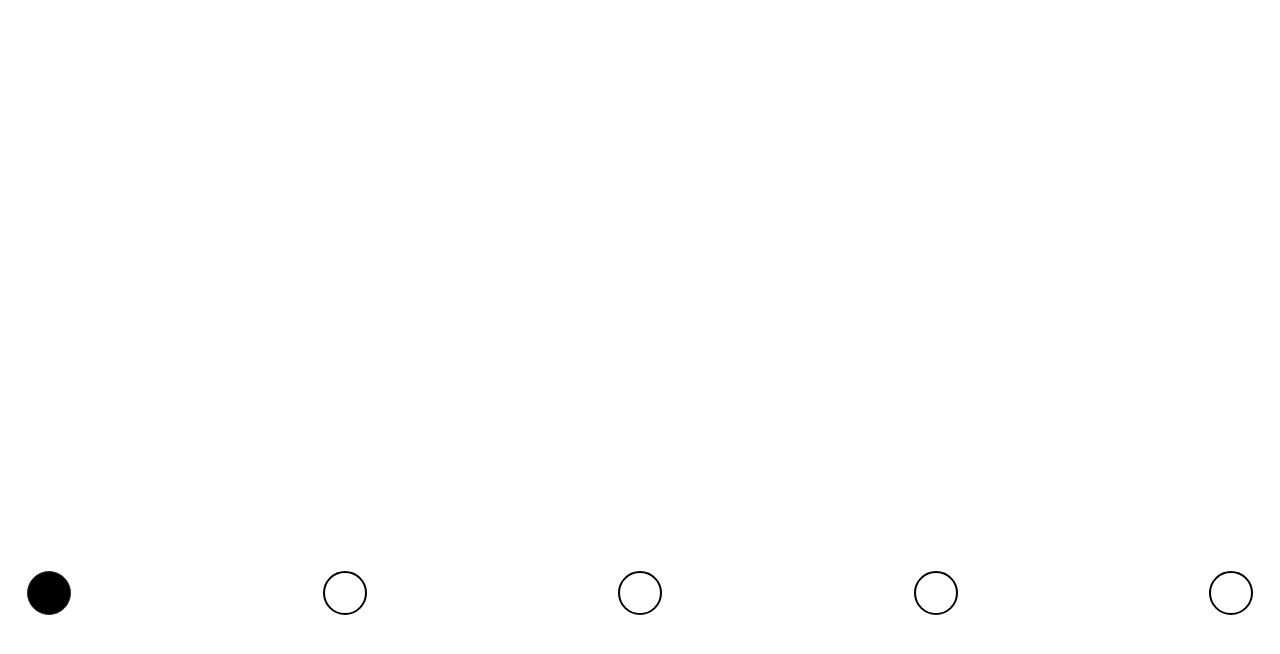
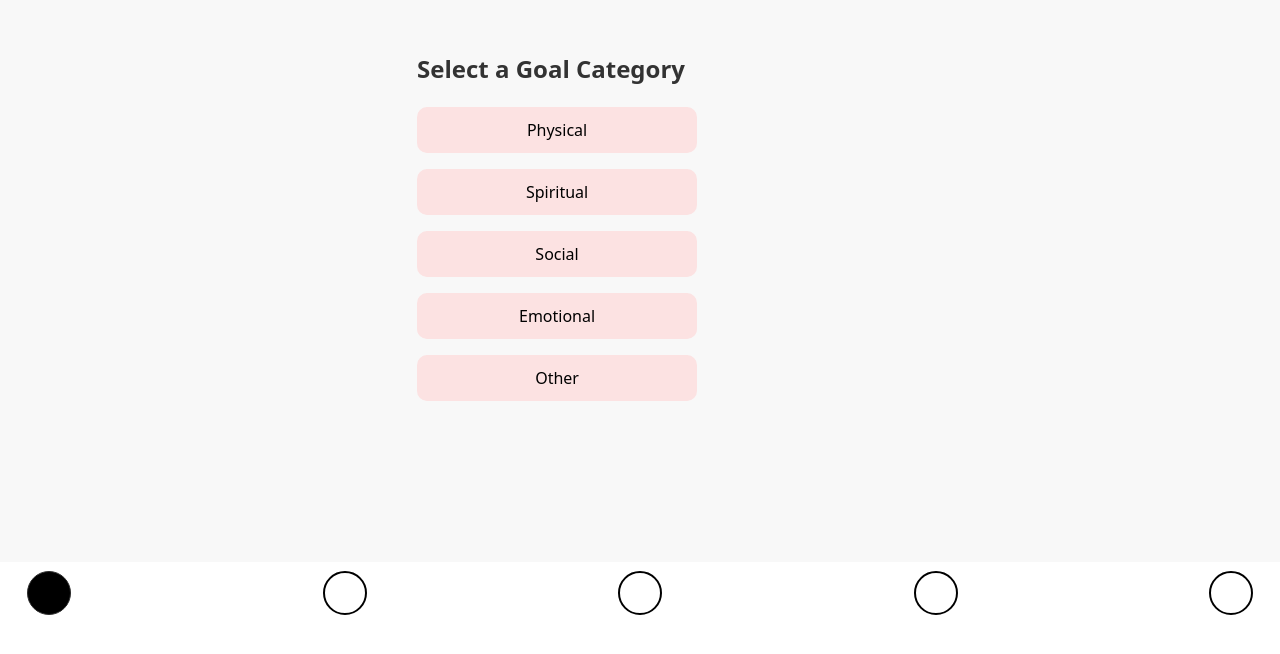
Before and after one commit to phatch21/Group_Project_Scrum, a React (Vite) app in the folder frontend/: page /GoalInput in a window 1280 px wide. Before the commit this address had no page. Shown: the part 176-830 px from the top of the page. Before the commit the page ends 800 px from the top, so only its background shows below. Built offline with nearby package versions, Linux system fonts and the light colour scheme.

Commit message:
Added create a goal page

```diff
--- a/frontend/src/App.tsx
+++ b/frontend/src/App.tsx
@@ -8,6 +8,7 @@ import Stats from "./stats";
 import Customization from "./Customization";
 import Login from "./Login";
 import CreateAccount from "./CreateAccount";
+import GoalInput from "./GoalInput";
 
 function App() {
   return (
@@ -20,6 +21,7 @@ function App() {
         <Route path="/Login" element={<Login />} />
         <Route path="/Orchard" element={<Orchard />} />
         <Route path="/CreateAccount" element={<CreateAccount />} />
+        <Route path="/GoalInput" element={<GoalInput />} />
       </Routes>
       {/* Only show nav bar on certain pages */}
       <BottomNavigation />
--- a/frontend/src/GoalInput.tsx
+++ b/frontend/src/GoalInput.tsx
@@ -1,4 +1,5 @@
 import React, { useState } from "react";
+import "./styles/Settings.css";
 
 const GoalInput = () => {
   const [category, setCategory] = useState("");
@@ -41,14 +42,14 @@ const GoalInput = () => {
   };
 
   return (
-    <div className="p-4 max-w-md mx-auto">
+    <div className="settings-screen">
       {!category ? (
         <div>
           <h2 className="text-lg font-bold mb-4">Select a Goal Category</h2>
           {predefinedCategories.map((cat) => (
             <button
               key={cat}
-              className="m-2 p-2 border rounded"
+              className="settings-button logout"
               onClick={() => handleCategorySelect(cat)}
             >
               {cat}
--- a/frontend/src/stats.tsx
+++ b/frontend/src/stats.tsx
@@ -1,12 +1,17 @@
 import React from "react";
-import "./GoalsMenu.css"; // You can customize styling here
+import { useNavigate } from "react-router-dom";
+import "./GoalsMenu.css";
 
 const GoalsMenu: React.FC = () => {
+  const navigate = useNavigate();
+
   return (
     <div className="container">
       <div className="menu-item">Current Goals</div>
       <hr />
-      <div className="menu-item">New Goal</div>
+      <div onClick={() => navigate("/GoalInput")} className="menu-item">
+        New Goal
+      </div>
       <hr />
       <div className="menu-item">Stats</div>
     </div>
```
